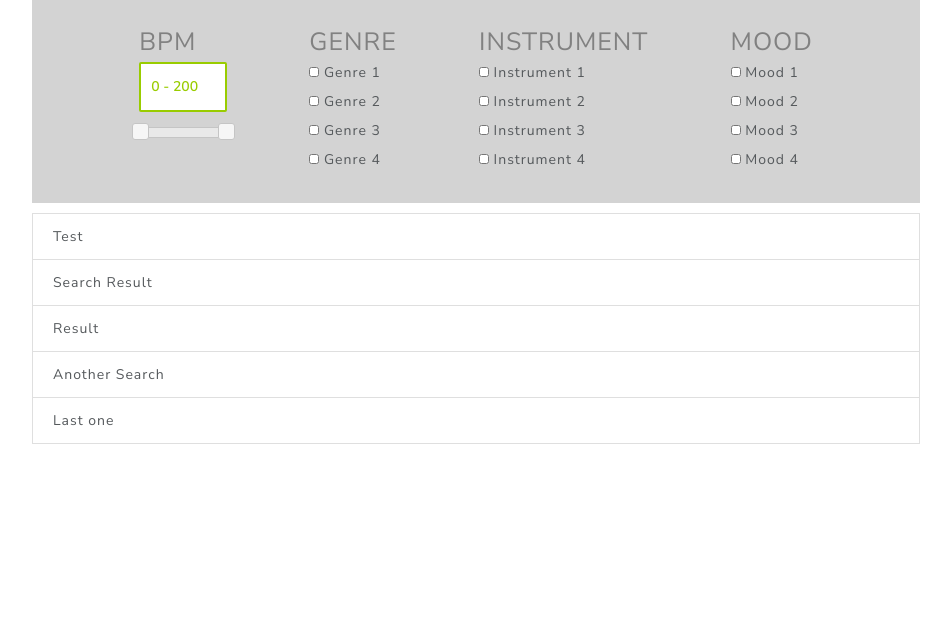
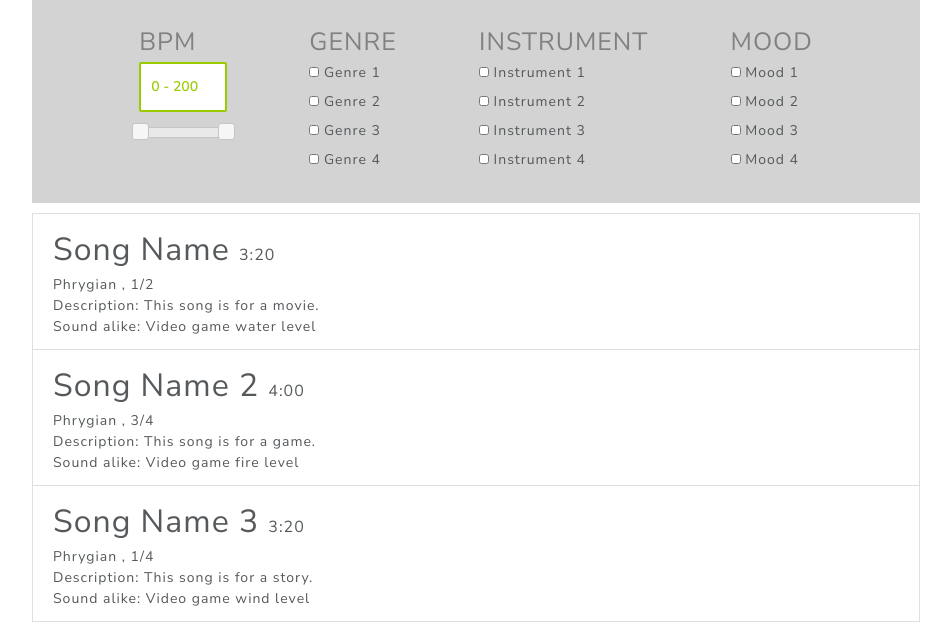
Before and after one commit to GSPuniani/eek-anderson-media, a Django app: template music_lib_search_tool/music_lib_search_tool/templates/music_collection_search/Search_View.html in a window 1280 px wide. Shown: the part 166-800 px from the top of the page, without its empty margins (164-1115 px from the left). Run offline with Django 3.2, Linux system fonts and the light colour scheme; the template is opened without the code that fills it, so the values that code supplies are empty; some libraries are stand-ins or nearby versions.

Commit message:
added song result mockup

```diff
--- a/music_lib_search_tool/music_lib_search_tool/site_static/music_collection_search/css/Search_View.css
+++ b/music_lib_search_tool/music_lib_search_tool/site_static/music_collection_search/css/Search_View.css
@@ -227,3 +227,11 @@ input.checkbox-item {
 .list-group {
   width: 100%;
 }
+
+.song-name {
+    font-size: 2rem;
+}
+
+.song-length {
+    font-size: 1rem;
+}
--- a/music_lib_search_tool/music_lib_search_tool/templates/music_collection_search/Search_View.html
+++ b/music_lib_search_tool/music_lib_search_tool/templates/music_collection_search/Search_View.html
@@ -146,11 +146,84 @@
           <!-- end of search parameter -->
           <div id="results">
             <ul class="list-group">
-              <li class="list-group-item">Test</li>
-              <li class="list-group-item">Search Result</li>
-              <li class="list-group-item">Result</li>
-              <li class="list-group-item">Another Search</li>
-              <li class="list-group-item">Last one</li>
+                <li class="list-group-item">
+                    <div class="song-name">
+                        Song Name
+                        <span class="song-length">
+                            3:20
+                        </span>
+                    </div>
+                    <div class="music-context">
+                        <span class="music-mode">
+                            Phrygian
+                        </span>
+                        ,
+                        <span class="time-sig">
+                            1/2
+                        </span>
+                    </div>
+                    <div class="description">
+                        <span>Description: </span>
+                        This song is for a movie.
+                    </div>
+                    <div class="soundalike">
+                        <span>Sound alike: </span>
+                        Video game water level
+                    </div>
+                </li>
+
+                <li class="list-group-item">
+                    <div class="song-name">
+                        Song Name 2
+                        <span class="song-length">
+                            4:00
+                        </span>
+                    </div>
+                    <div class="music-context">
+                        <span class="music-mode">
+                            Phrygian
+                        </span>
+                        ,
+                        <span class="time-sig">
+                            3/4
+                        </span>
+                    </div>
+                    <div class="description">
+                        <span>Description: </span>
+                        This song is for a game.
+                    </div>
+                    <div class="soundalike">
+                        <span>Sound alike: </span>
+                        Video game fire level
+                    </div>
+                </li>
+
+                <li class="list-group-item">
+                    <div class="song-name">
+                        Song Name 3
+                        <span class="song-length">
+                            3:20
+                        </span>
+                    </div>
+                    <div class="music-context">
+                        <span class="music-mode">
+                            Phrygian
+                        </span>
+                        ,
+                        <span class="time-sig">
+                            1/4
+                        </span>
+                    </div>
+                    <div class="description">
+                        <span>Description: </span>
+                        This song is for a story.
+                    </div>
+                    <div class="soundalike">
+                        <span>Sound alike: </span>
+                        Video game wind level
+                    </div>
+                </li>
+
             </ul>
           </div>
         </div>
```
